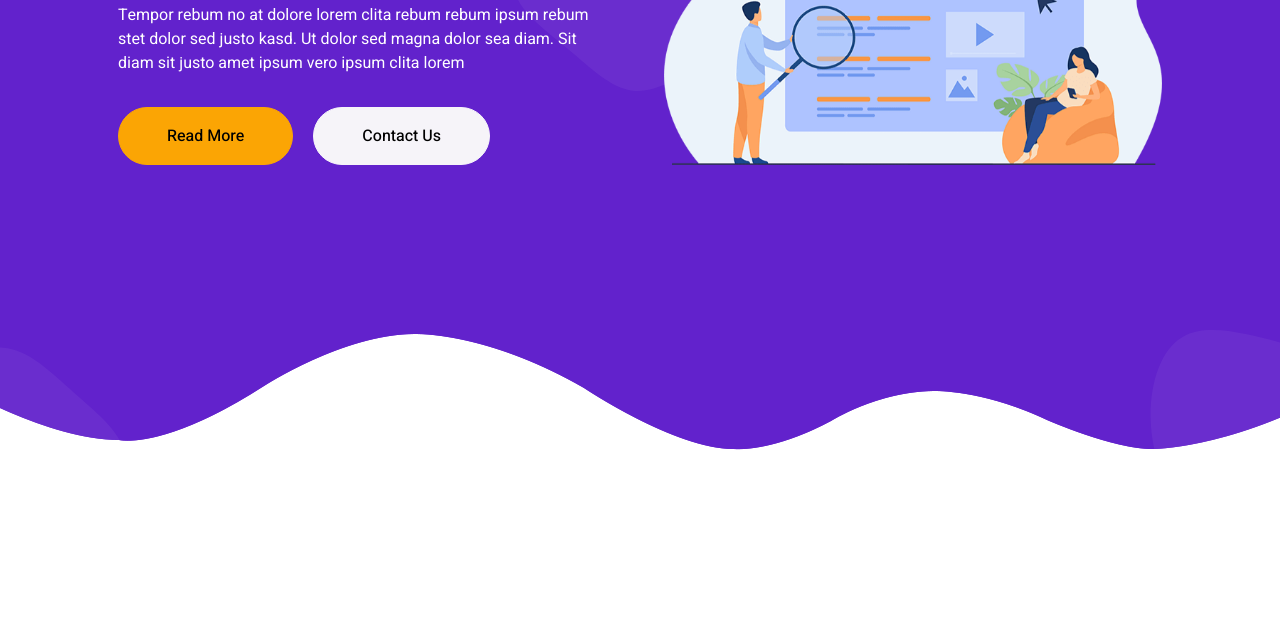
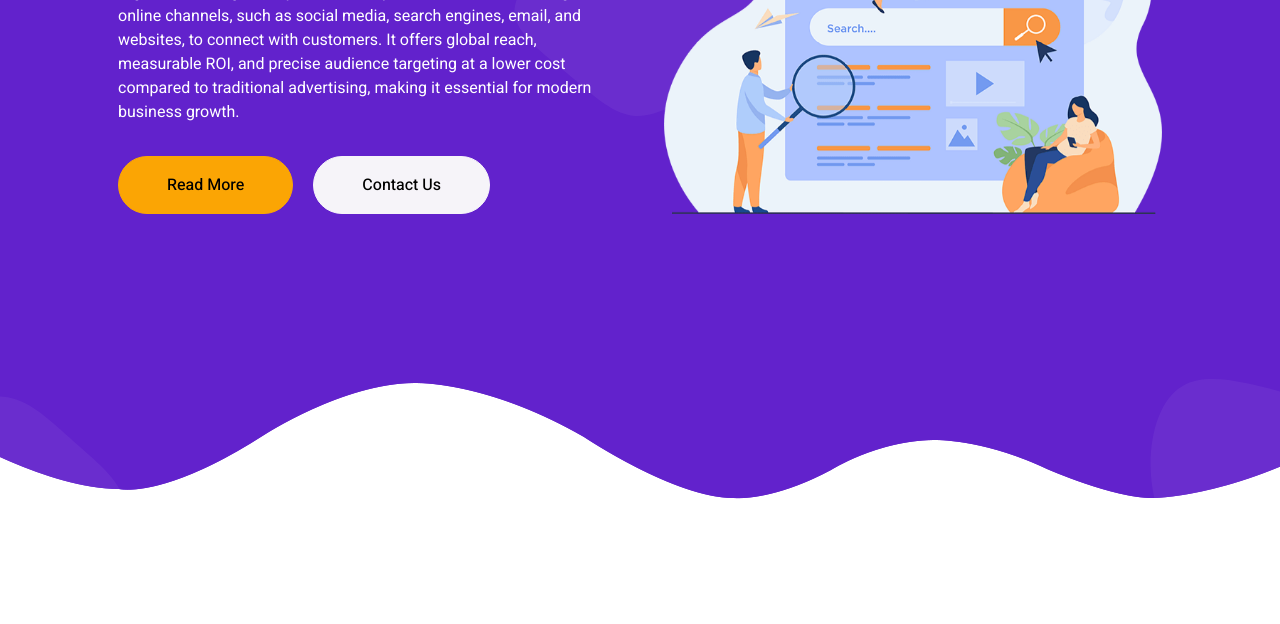
Before and after one commit to shaintrainer/10---1-batch, a plain HTML site: page index.html in a window 1280 px wide. Shown: the part 476-1100 px from the top of the page. Drawn offline with nearby package versions, Linux system fonts and the light colour scheme.

Commit message:
Update index.html

```diff
--- a/index.html
+++ b/index.html
@@ -78,7 +78,7 @@
                     <div class="row g-5 align-items-end">
                         <div class="col-lg-6 text-center text-lg-start">
                             <h1 class="text-white mb-4 animated slideInDown">A Digital Agency Of Inteligents & Creative People</h1>
-                            <p class="text-white pb-3 animated slideInDown">Tempor rebum no at dolore lorem clita rebum rebum ipsum rebum stet dolor sed justo kasd. Ut dolor sed magna dolor sea diam. Sit diam sit justo amet ipsum vero ipsum clita lorem</p>
+                            <p class="text-white pb-3 animated slideInDown">Digital marketing is the promotion of products or services using online channels, such as social media, search engines, email, and websites, to connect with customers. It offers global reach, measurable ROI, and precise audience targeting at a lower cost compared to traditional advertising, making it essential for modern business growth.</p>
                             <a href="" class="btn btn-secondary py-sm-3 px-sm-5 rounded-pill me-3 animated slideInLeft">Read More</a>
                             <a href="" class="btn btn-light py-sm-3 px-sm-5 rounded-pill animated slideInRight">Contact Us</a>
                         </div>
```
